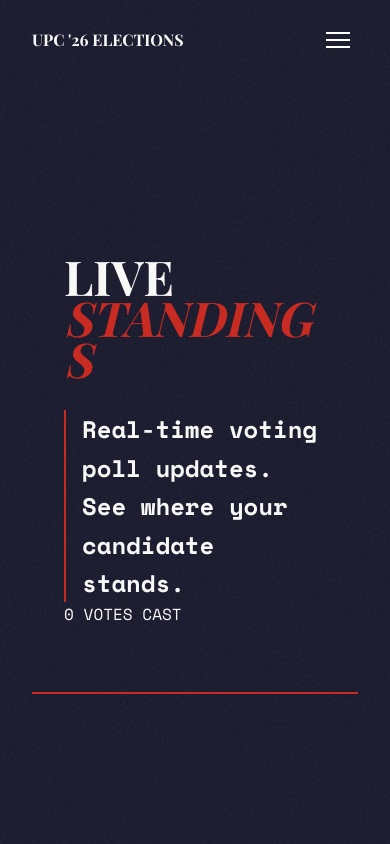
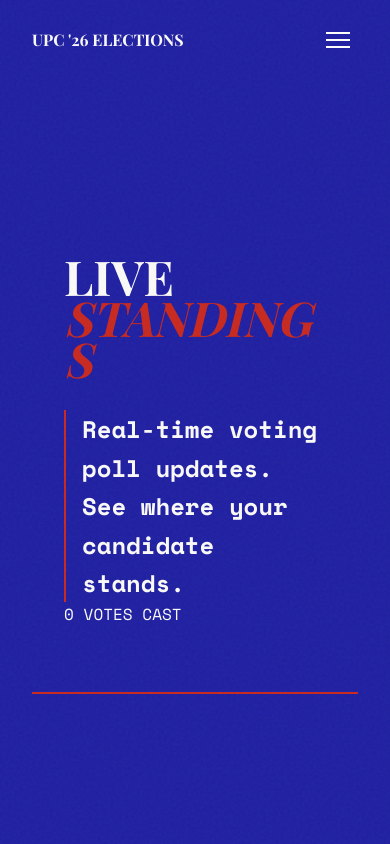
Before and after one commit to hydra07777/upc-election2026, a Next.js app: page /result in a window 390 px wide. Shown: the top 844 px of the page. Built offline with nearby package versions, Linux system fonts and the light colour scheme; no server answers; the database is empty; a web font is replaced by a local one.

Commit message:
changement majeur du css

```diff
--- a/app/globals.css
+++ b/app/globals.css
@@ -1,9 +1,9 @@
 :root {
   --bg-color: #FAFAF8;
-  --text-color: #1A1A2E;
+  --text-color: #1f1fa2;
   --accent-color: #C8281E;      /* Rouge UPC */
   --accent-secondary: #F0A500;  /* Jaune/Orange UPC */
-  --accent-blue: #1B4D8E;
+  --accent-blue: #3669ab;
   --font-display: "Playfair Display", serif;
   --font-body: "Space Mono", monospace;
   --grid-gap: 2rem;
@@ -76,6 +76,7 @@ a {
   z-index: 100;
   mix-blend-mode: difference;
   color: #fff;
+
 }
 
 .nav-brand {
@@ -147,6 +148,16 @@ a {
     pointer-events: none;
     transform: translateY(-20px);
     transition: opacity 0.4s, transform 0.4s;
+
+    /* ✅ Glassmorphism Clear iOS */
+    background: rgba(255, 255, 255, 0.08);
+    backdrop-filter: blur(20px) saturate(180%);
+    -webkit-backdrop-filter: blur(20px) saturate(180%);
+    border-radius: 16px;
+    border: 1px solid rgba(255, 255, 255, 0.2);
+    box-shadow:
+        0 4px 24px rgba(0, 0, 0, 0.08),
+        inset 0 1px 0 rgba(255, 255, 255, 0.3); /* ✅ Reflet en haut */
 }
 
 .nav-mobile-menu.open {
@@ -239,6 +250,11 @@ body.menu-open .custom-cursor {
   border-bottom: var(--border-style);
   text-align: center;
   /* Center text */
+  background: rgba(17, 17, 17, 0.04);
+border: 1px solid rgba(17, 17, 17, 0.1);
+box-shadow:
+    0 4px 24px rgba(0, 0, 0, 0.06),
+    inset 0 1px 0 rgba(255, 255, 255, 0.8);
 }
 
 .hero-content {
@@ -274,14 +290,21 @@ body.menu-open .custom-cursor {
 }
 
 .hero-subtitle {
-  margin-top: 4rem;
-  max-width: 500px;
-  font-size: 1.2rem;
-  font-weight: 700;
-  /* Removed off-center left border */
-  border-top: var(--border-style);
-  border-bottom: var(--border-style);
-  padding: 1rem 0;
+    margin-top: 4rem;
+    max-width: 500px;
+    font-size: 1.2rem;
+    font-weight: 700;
+    padding: 1.25rem 1.5rem;
+
+    /* ✅ Glassmorphism Clear iOS */
+    background: rgba(255, 255, 255, 0.08);
+    backdrop-filter: blur(20px) saturate(180%);
+    -webkit-backdrop-filter: blur(20px) saturate(180%);
+    border-radius: 16px;
+    border: 1px solid rgba(255, 255, 255, 0.2);
+    box-shadow:
+        0 4px 24px rgba(0, 0, 0, 0.08),
+        inset 0 1px 0 rgba(255, 255, 255, 0.3); /* ✅ Reflet en haut */
 }
 
 .scroll-indicator {
@@ -906,11 +929,107 @@ footer {
         height: 32px;
     }
 
+    .vote-main {
+        padding: 5rem 1rem 2rem;
+        align-items: flex-start;
+    }
+
+    .vote-container {
+        width: 100%;
+    }
+
+    .confirmation-content {
+        padding: 2rem 1.25rem;
+        border-width: 2px;
+
+    }
+
+    .success-title {
+        font-size: clamp(2.5rem, 14vw, 5rem);
+        margin-bottom: 1rem;
+        word-break: break-word;
+    }
+
+    .success-message {
+        font-size: 1rem;
+        margin-bottom: 2rem;
+        text-align: left;
+    }
+
+    .receipt {
+        padding: 1.25rem;
+        margin-bottom: 2rem;
+        width: 100%;
+    }
+
+    .receipt-row {
+        font-size: 0.85rem;
+        padding: 0.75rem 0;
+        flex-wrap: wrap;
+        gap: 0.5rem;
+    }
+
+    /* Share buttons empilés sur mobile */
+    .share-section {
+        margin-bottom: 2rem;
+    }
+
+    .share-buttons {
+        flex-direction: column;
+        gap: 0.75rem;
+        width: 100%;
+    }
+
+    .btn-share {
+        width: 100%;
+        padding: 1rem;
+        font-size: 1rem;
+        text-align: center;
+    }
+
+    /* Return home pleine largeur */
+    .confirmation-content > .btn-primary {
+        display: block;
+        width: 100%;
+        text-align: center;
+        padding: 1rem;
+        font-size: 1.2rem;
+    }
+
 
 }
 
 /* Mobile */
 @media (max-width: 480px) {
+    .confirmation-content h1 {
+        font-size: clamp(2rem, 10vw, 4rem);
+    }
+    .step-title {
+        font-size: clamp(1.5rem, 14vw, 5rem);
+        margin-bottom: 1rem;
+        word-break: break-word;
+    }
+
+    .success-message {
+        font-size: 0.01rem;
+        margin-bottom: 2rem;
+        text-align: left;
+    }
+
+    .receipt {
+        font-size: 0.1rem;
+        max-height: fit-content;
+    }
+
+      .vote-progress {
+          font-size: 0.7rem;
+          gap: 0.5rem;
+          flex-wrap: wrap;
+      }
+
+      .step-indicator {
+          font-size: 0.7rem;
+      }
 
     .result-title {
         font-size: clamp(2.5rem, 14vw, 5rem);
@@ -928,6 +1047,11 @@ footer {
         align-items: flex-start;
         gap: 0.25rem;
         margin-bottom: 0.5rem;
+    }
+
+    .result-name {
+            font-size: 1px
+
     }
 
     .result-position {
```
